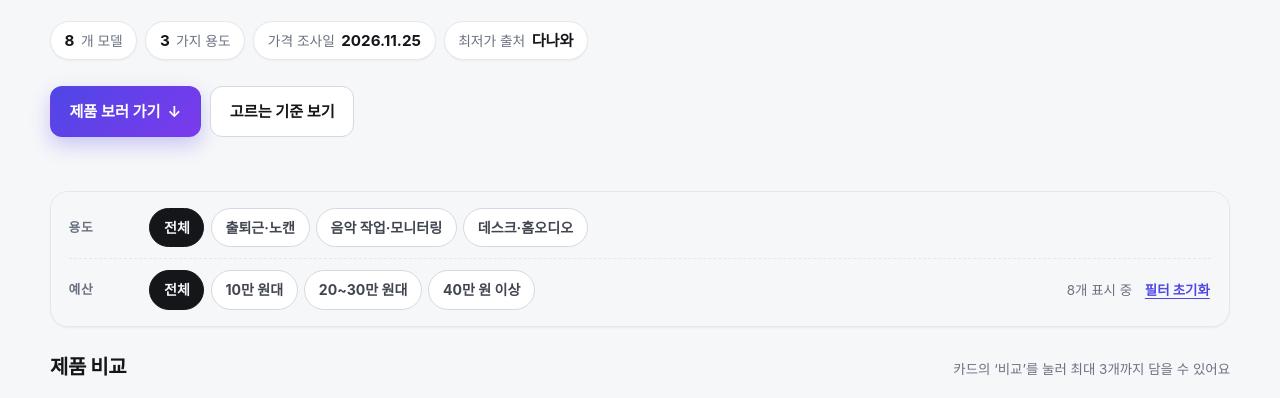
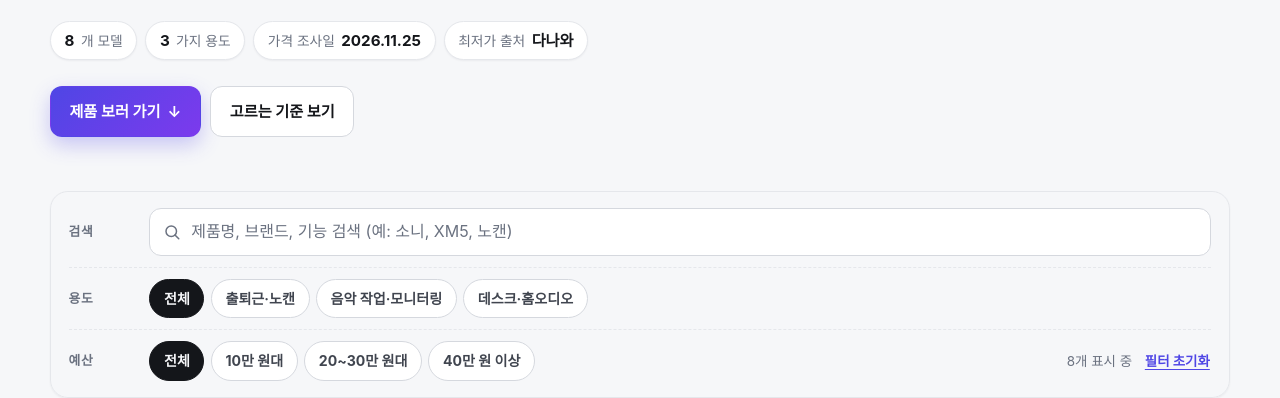
Before and after one commit to RAWGOD90/audio-gear-hub, a plain HTML site: page index.html in a window 1280 px wide. Shown: the part 350-748 px from the top of the page. Drawn offline with Linux system fonts and the light colour scheme.

Commit message:
feat: 제품 검색 기능 추가 (제품명·브랜드·기능 검색, 초기화 연동)
- 상단 필터에 검색 입력 추가 (제품명, 브랜드, 기능/별칭 검색)
- 검색어 + 용도 + 예산 필터 동시 적용, 결과 없음 문구 보완
- 초기화 버튼이 검색어도 함께 지우도록 수정
- 쿠팡 파트너스 제휴 링크 8종 유지

```diff
--- a/index.html
+++ b/index.html
@@ -175,6 +175,18 @@
     background: none; border: 0; cursor: pointer; color: var(--accent);
     font-weight: 750; padding: .2rem .1rem; text-decoration: underline; text-underline-offset: 3px;
   }
+
+  /* ---------- Product search ---------- */
+  .product-search { flex: 1 1 16rem; min-width: 0; position: relative; display: flex; align-items: center; }
+  .product-search svg { position: absolute; left: .85rem; width: 18px; height: 18px; color: var(--muted); pointer-events: none; }
+  .product-search input {
+    width: 100%; min-width: 0; padding: .65rem .8rem .65rem 2.55rem;
+    border: 1px solid var(--line-strong); border-radius: 12px;
+    background: var(--card); color: var(--ink); font: inherit; font-size: 1rem;
+  }
+  .product-search input::placeholder { color: var(--muted); opacity: 1; }
+  .product-search input:focus { border-color: var(--accent); }
+  @media (max-width: 640px) { .search-row { gap: .45rem; } .product-search { flex-basis: 100%; } }
 
   /* ---------- Product grid ---------- */
   .products-head { display: flex; align-items: baseline; justify-content: space-between; gap: 1rem; margin: 1.6rem 0 .9rem; }
@@ -393,6 +405,13 @@
 
   <div class="wrap">
     <section class="filters" aria-label="제품 필터">
+      <div class="filter-row search-row">
+        <label class="filter-label" for="productSearch">검색</label>
+        <div class="product-search">
+          <svg viewBox="0 0 24 24" fill="none" stroke="currentColor" stroke-width="2" stroke-linecap="round" aria-hidden="true"><circle cx="11" cy="11" r="7"/><path d="m16 16 5 5"/></svg>
+          <input type="search" id="productSearch" placeholder="제품명, 브랜드, 기능 검색 (예: 소니, XM5, 노캔)" autocomplete="off" />
+        </div>
+      </div>
       <div class="filter-row">
         <span class="filter-label" id="label-use">용도</span>
         <div class="chips" role="group" aria-labelledby="label-use" id="useChips">
@@ -661,7 +680,7 @@ const PRICE_ASOF_LONG = "2026년 11월 25일";
 const USE_LABEL = { commute: "출퇴근·노캔", work: "음악 작업·모니터링", desk: "데스크·홈오디오" };
 const MAX_PICK = 3;
 
-const state = { use: "all", budget: "all", selected: [] };
+const state = { use: "all", budget: "all", search: "", selected: [] };
 
 const $ = (sel, root = document) => root.querySelector(sel);
 const $$ = (sel, root = document) => Array.from(root.querySelectorAll(sel));
@@ -674,11 +693,31 @@ function budgetOf(price) {
 }
 const BUDGET_LABEL = { b10: "10만 원대", b20: "20~30만 원대", b40: "40만 원 이상" };
 
+/* 제품별 검색 별칭 — 표시되는 상품 정보는 변경하지 않습니다. */
+const SEARCH_ALIASES = {
+  "sony-wh-ch720n": "헤드폰 headphone 노이즈캔슬링 노캔 ANC 무선 블루투스 멀티포인트 가성비",
+  "sony-wh-1000xm5": "헤드폰 headphone 노이즈캔슬링 노캔 ANC 무선 블루투스 멀티포인트 LDAC 프리미엄",
+  "apple-airpods-pro-3": "이어폰 earbuds 에어팟프로3 airpods pro 3 노이즈캔슬링 노캔 ANC 무선 블루투스 아이폰",
+  "bose-qc-ultra-2": "헤드폰 headphone quietcomfort ultra 노이즈캔슬링 노캔 ANC 무선 블루투스 멀티포인트 프리미엄",
+  "ath-m50x": "헤드폰 headphone 유선 모니터링 스튜디오 믹싱",
+  "scarlett-solo-4th": "오디오 인터페이스 audio interface 오인페 스칼렛 솔로 녹음 홈레코딩",
+  "presonus-eris-35-bt-gen2": "스피커 speaker 모니터 스피커 데스크 책상 블루투스",
+  "audioengine-a2-plus": "스피커 speaker A2+ A2 plus 데스크 책상 무선 블루투스"
+};
+const normalizeSearch = (value) => String(value).normalize("NFKC").toLowerCase().replace(/[^\p{L}\p{N}]/gu, "");
+function matchesSearch(p) {
+  const terms = state.search.trim().split(/\s+/).map(normalizeSearch).filter(Boolean);
+  if (!terms.length) return true;
+  const specs = p.specs.filter((spec) => p.id !== "scarlett-solo-4th" || !spec.includes("헤드폰"));
+  const haystack = normalizeSearch([p.name, p.brand, p.id, USE_LABEL[p.use], SEARCH_ALIASES[p.id] || "", ...p.tags, ...specs].join(" "));
+  return terms.every((term) => haystack.includes(term));
+}
+
 function visibleProducts() {
   return PRODUCTS.filter((p) => {
     const useOk = state.use === "all" || p.use === state.use;
     const budgetOk = state.budget === "all" || budgetOf(p.price) === state.budget;
-    return useOk && budgetOk;
+    return useOk && budgetOk && matchesSearch(p);
   });
 }
 
@@ -732,7 +771,7 @@ function render() {
     ? list.map(cardHTML).join("")
     : `<div class="empty">
          <strong>이 조건에 맞는 제품이 없습니다</strong>
-         예산이나 용도 필터를 조금 넓혀 보세요.
+         검색어를 바꾸거나 예산·용도 필터를 조금 넓혀 보세요.
        </div>`;
   $("#resultCount").textContent = `${list.length}개 표시 중`;
   renderTray();
@@ -834,9 +873,16 @@ $("#budgetChips").addEventListener("click", (e) => {
   render();
 });
 
+$("#productSearch").addEventListener("input", (e) => {
+  state.search = e.target.value;
+  render();
+});
+
 $("#resetAll").addEventListener("click", () => {
   state.use = "all";
   state.budget = "all";
+  state.search = "";
+  $("#productSearch").value = "";
   $$("#useChips .chip, #budgetChips .chip").forEach((b) => {
     b.setAttribute("aria-pressed", String(b.dataset.use === "all" || b.dataset.budget === "all"));
   });
```
